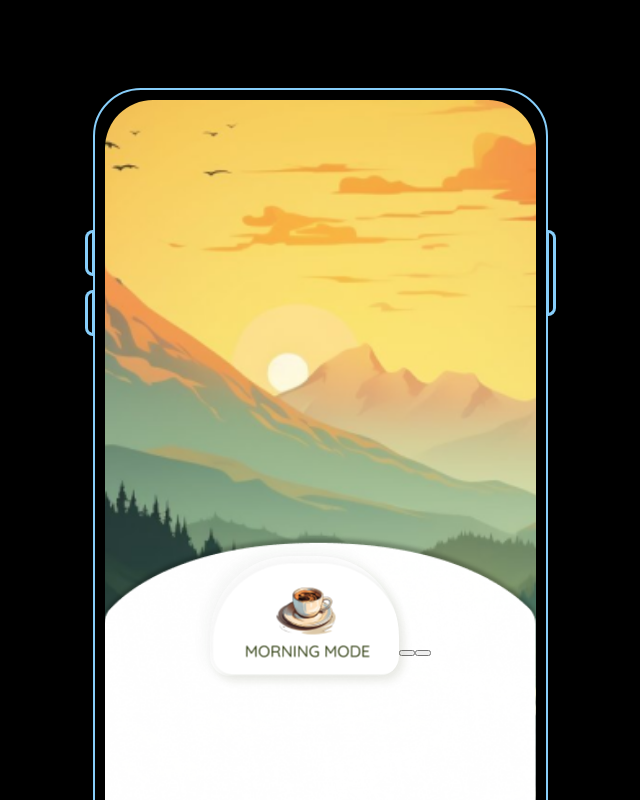
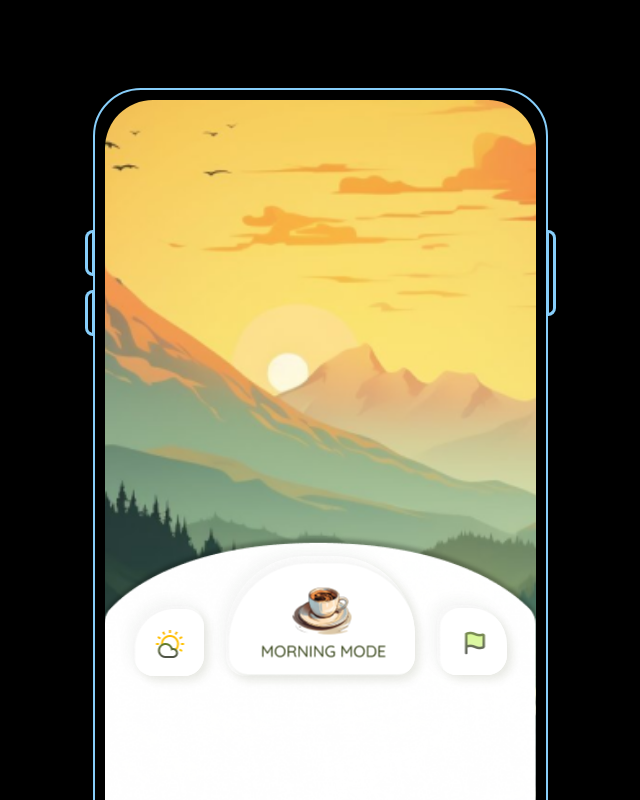
Before and after one commit to SelinaKionnali/Kionnali-App_Prototype, a React (Create React App) app in the folder kionnali-app_prototype/: page /dashboard in a window 1280 px wide. Shown: the top 800 px of the page, without its empty margins (320-960 px from the left). Built offline with nearby package versions, Linux system fonts and the light colour scheme.

Commit message:
Weather and Flag buttons with hover effect

```diff
--- a/kionnali-app_prototype/src/Components/Dashboard.css
+++ b/kionnali-app_prototype/src/Components/Dashboard.css
@@ -49,37 +49,58 @@
   top: 5%;
   width: 189px;
   height: 120px;
-  background-color: #ffffff;
-  border-radius: 80px 80px 20px 20px;
-  box-shadow: 5px 5px 8px rgba(54, 70, 20, 0.10), -4px -4px 15px rgba(46, 50, 40, 0.05); /* Shadow effect */
+  border-radius: 80px 80px var(--main-system-20-px, 20px) var(--main-system-20-px, 20px);
+  box-shadow: 5px 5px 8px rgba(54, 70, 20, 0.10), -4px -4px 15px rgba(46, 50, 40, 0.05);
   border: none; /* Remove default button border */
   cursor: pointer; /* Change cursor to pointer to indicate it's clickable */
   overflow: hidden; /* Ensure nothing spills out of the border-radius */
 }
 
-.coffee-button img {
-  max-width: 100%; /* Limit image size to the container's width */
-  max-height: 100%; /* Limit image size to the container's height */
+.coffee-button:hover {
+  box-shadow: 0 0 15px rgb(255, 172, 70); /* Add a subtle shadow on hover */
+  opacity: 0.9;
 }
 
+
+
 .weather-button {
-
+  background: url("/src/Assets/Dashboard/DBweatherTile.png") no-repeat center center;
+  position: relative;
+  top: 5%;
+  right: 5%;
+  width: 70px;
+height: 70px;
+border-radius: 40px var(--main-system-20-px, 20px) var(--main-system-20-px, 20px) var(--main-system-20-px, 20px);
+box-shadow: 5px 5px 8px rgba(54, 70, 20, 0.10), -4px -4px 15px rgba(46, 50, 40, 0.05);
+  border: none;
+  cursor: pointer;
+  overflow: hidden;
 }
 
-.weather-button img {
-  max-width: 100%;
-  max-height: 100%;
+.weather-button:hover {
+  box-shadow: 0 0 15px rgb(255, 172, 70); /* Add a subtle shadow on hover */
+  opacity: 0.9;
 }
 
 .flag-button {
-
+  background: url("/src/Assets/Dashboard/DBflagTile.png") no-repeat center center;
+  position: relative;
+  top: 5%;
+  left: 5%;
+  width: 70px;
+height: 70px;
+padding: 0px 5px;
+border-radius: var(--main-system-20-px, 20px) 40px var(--main-system-20-px, 20px) var(--main-system-20-px, 20px);
+box-shadow: 5px 5px 8px rgba(54, 70, 20, 0.10), -4px -4px 15px rgba(46, 50, 40, 0.05);
+border: none;
+cursor: pointer;
+overflow: hidden;
 }
 
-.flag-button img {
-  max-width: 100%;
-  max-height: 100%;
+.flag-button:hover {
+  box-shadow: 0 0 15px rgb(255, 172, 70); /* Add a subtle shadow on hover */
+  opacity: 0.9;
 }
-
 
 .weather-tile {
 
--- a/kionnali-app_prototype/src/Components/Dashboard.js
+++ b/kionnali-app_prototype/src/Components/Dashboard.js
@@ -9,8 +9,8 @@ export default function Dashboard() {
 		<>
 			<div className="dashboard">
 				<div className="rounded-tile">
+					<button class="weather-button"></button>
 					<button class="coffee-button"></button>
-					<button class="weather-button"></button>
 					<button class="flag-button"></button>
 
 					<div className="coffee-tile"></div>
```
